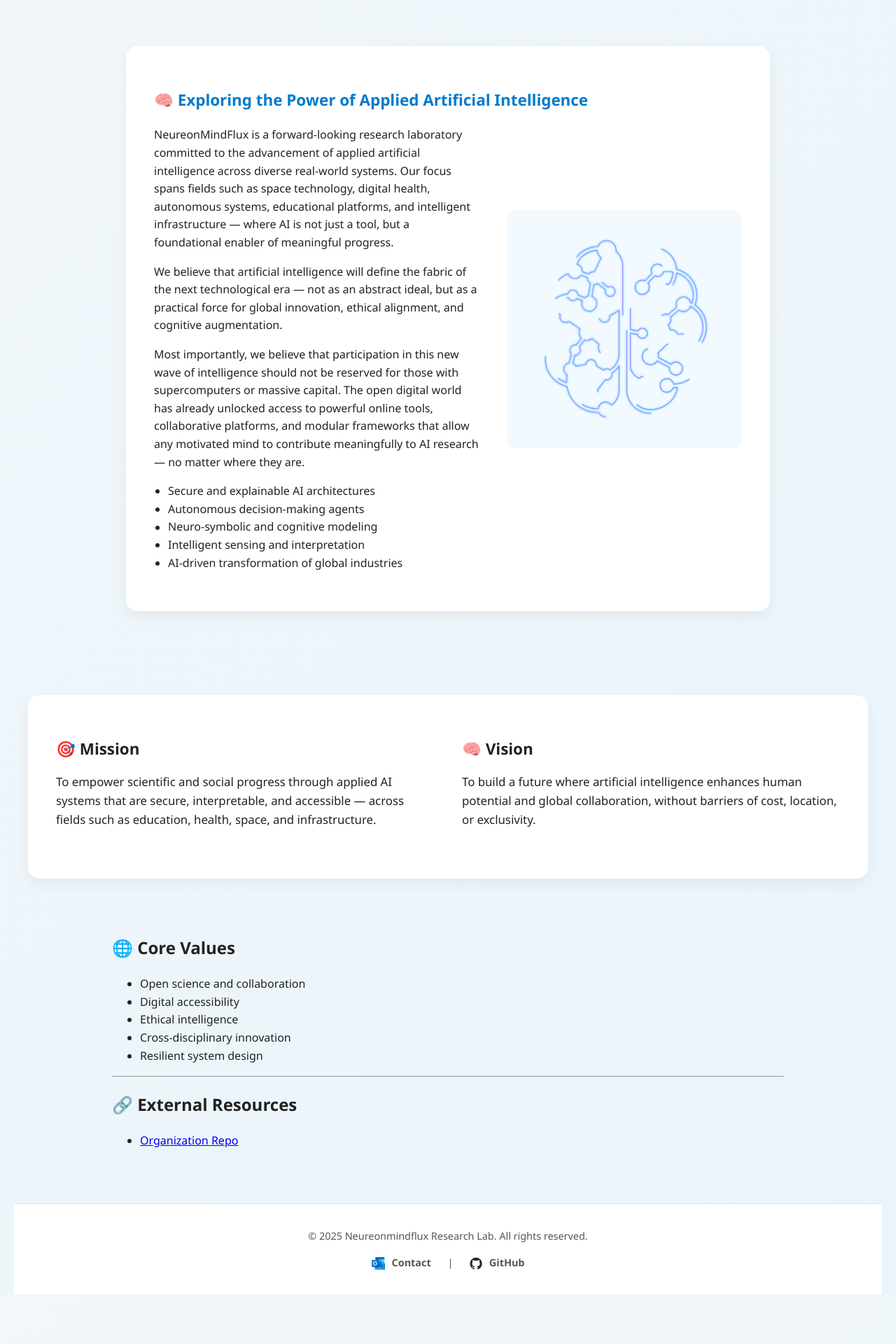
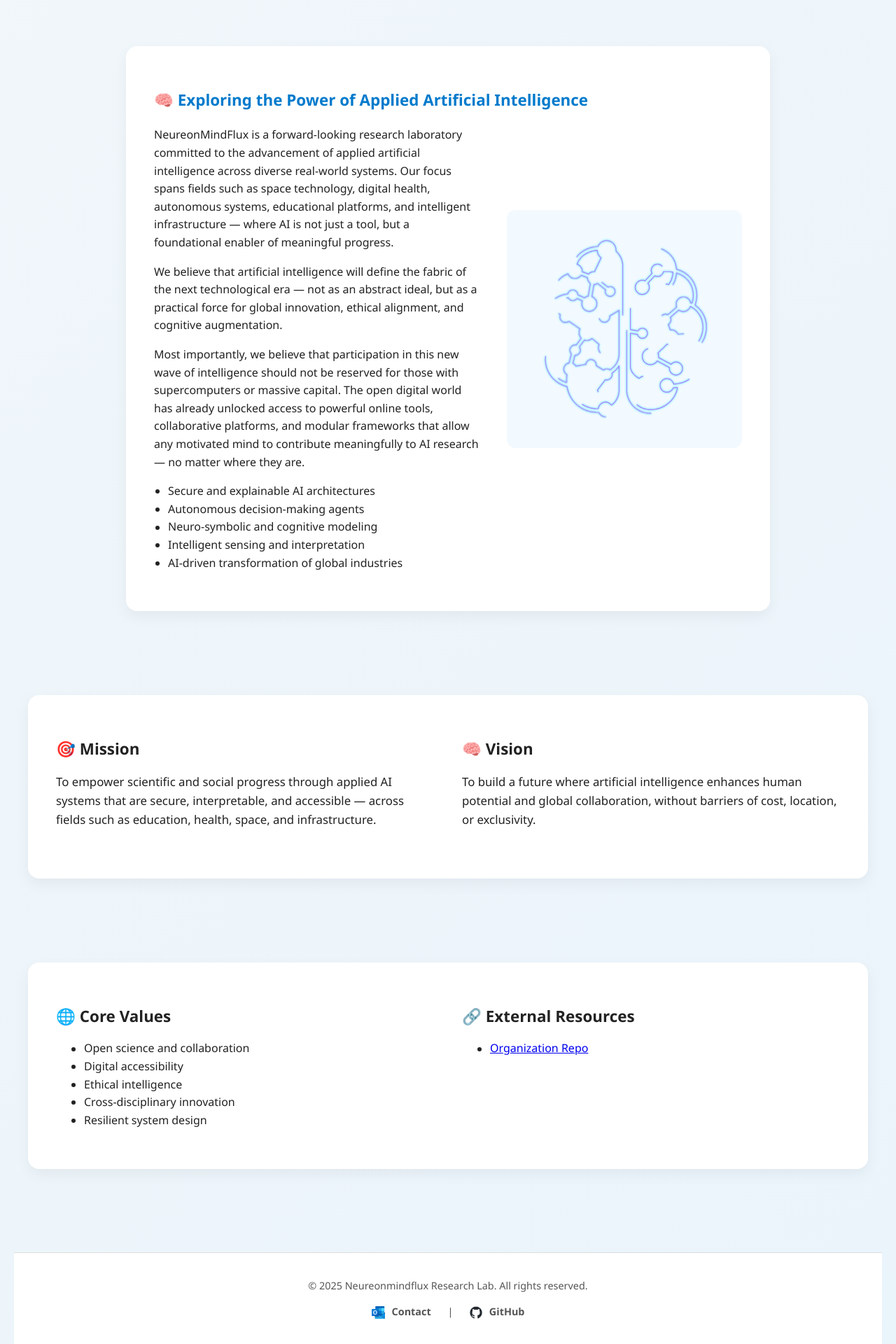
Before and after one commit to HectorMozo3110/test_main, a Jekyll site: the page built from _pages/index.md, in a window 1280 px wide. Shown: the part 826-2746 px from the top of the page at 70% size. Built offline with Jekyll 4.4.1, drawn with Linux system fonts in a browser that asks for light colours; our own code applies the rules of GitHub Pages for plain Markdown files; before the commit the page ends 2675 px from its top, so only the background shows below that.

```diff
--- a/_pages/index.md
+++ b/_pages/index.md
@@ -67,24 +67,29 @@
 
 
 
-
-## 🌐 Core Values
-
-- Open science and collaboration
-- Digital accessibility
-- Ethical intelligence
-- Cross-disciplinary innovation
-- Resilient system design
-
-<!--
-## 📚 Explore Our Work
-
-- [About the Lab]({{ '/about' | relative_url }})
-- [View Publications]({{ '/publications' | relative_url }})
--->
-
----
-
-## 🔗 External Resources
-
-- [Organization Repo](https://github.com/Neureonmindflux-Research-Lab)
+<section class="mission-vision-section fade-up">
+  <div class="mission-vision-container">
+    <div class="mission-vision-grid">
+      <div class="mission-block">
+        <h2>🌐 Core Values</h2>
+        <ul>
+          <li>Open science and collaboration</li>
+          <li>Digital accessibility</li>
+          <li>Ethical intelligence</li>
+          <li>Cross-disciplinary innovation</li>
+          <li>Resilient system design</li>
+        </ul>
+      </div>
+      <div class="vision-block">
+        <h2>🔗 External Resources</h2>
+        <ul>
+          <li>
+            <a href="https://github.com/Neureonmindflux-Research-Lab" target="_blank">
+              Organization Repo
+            </a>
+          </li>
+        </ul>
+      </div>
+    </div>
+  </div>
+</section>
```
